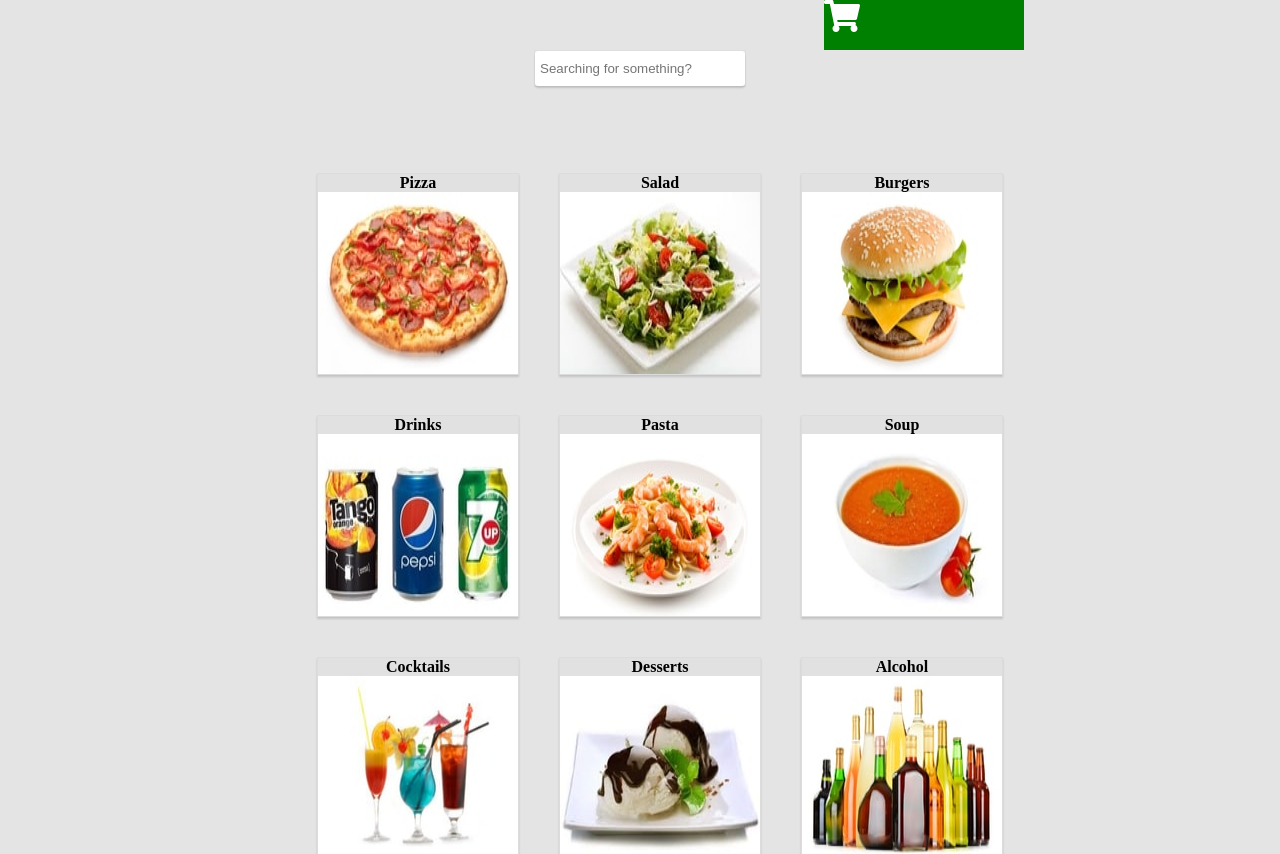
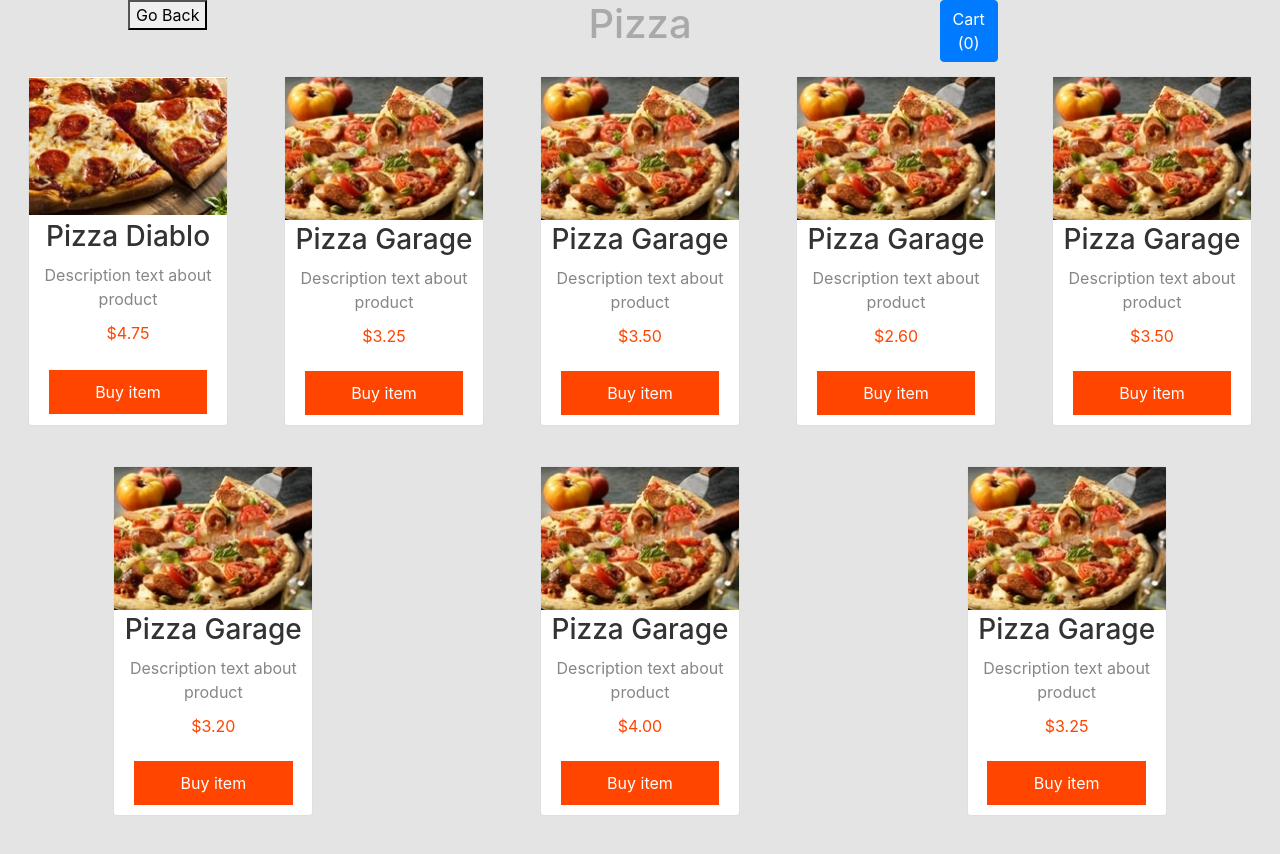
Before and after one commit to Ho4ka/PetProject, a Vue app: page /#/pizza in a window 1280 px wide. Before the commit this address led to /#/drink. Shown: the top 854 px of the page. Built offline with nearby package versions, Linux system fonts and the light colour scheme.

Commit message:
Added Bootstrap and styles

```diff
--- a/package.json
+++ b/package.json
@@ -16,8 +16,11 @@
     "@fortawesome/free-solid-svg-icons": "^5.9.0",
     "@fortawesome/vue-fontawesome": "^0.1.6",
     "axios": "^0.19.0",
+    "bootstrap": "^4.3.1",
+    "bootstrap-vue": "^2.0.0-rc.24",
     "vue": "^2.6.10",
-    "vue-router": "^3.0.6"
+    "vue-router": "^3.0.6",
+    "vuex": "^3.1.1"
   },
   "devDependencies": {
     "@babel/core": "^7.4.5",
@@ -38,6 +41,7 @@
     "html-webpack-plugin": "^3.2.0",
     "node-sass": "^4.12.0",
     "sass-loader": "^7.1.0",
+    "style-loader": "^0.23.1",
     "vue-loader": "^15.7.0",
     "vue-style-loader": "^4.1.2",
     "vue-template-compiler": "^2.6.10",
--- a/src/app.js
+++ b/src/app.js
@@ -1,15 +1,22 @@
 import Vue from "vue";
 import App from "./App.vue";
 import VueRouter from 'vue-router';
+import BootstrapVue from 'bootstrap-vue'
+import 'bootstrap/dist/css/bootstrap.css'
+import 'bootstrap-vue/dist/bootstrap-vue.css'
 
 import routes from './routes.js';
+import store from './store';
 
 import { library } from '@fortawesome/fontawesome-svg-core'
 import { faShoppingCart } from '@fortawesome/free-solid-svg-icons'
 import { FontAwesomeIcon } from '@fortawesome/vue-fontawesome'
 
 
-library.add(faShoppingCart)
+Vue.use(BootstrapVue);
+
+
+library.add(faShoppingCart);
 
 Vue.component('font-awesome-icon', FontAwesomeIcon);
 
@@ -17,9 +24,10 @@ Vue.component('font-awesome-icon', FontAwesomeIcon);
 Vue.config.productionTip = false;
 Vue.use(VueRouter);
 
-const router = new VueRouter({mode: 'history', routes, props: true});
+const router = new VueRouter({mode: 'hash', routes, props: true});
 
 new Vue({
   router,
+  store,
   render: h => h(App)
 }).$mount('#app');
--- a/src/components/AllItems.vue
+++ b/src/components/AllItems.vue
@@ -1,8 +1,7 @@
 <template>
     <div class="items-wrapper">
         <div class="input-group">
-            <input class="search" v-model="search" type="text" placeholder="Searching for something?"/>
-            <span class="bar"></span>
+            <b-form-input v-model="search" placeholder="What do you search ?"></b-form-input>
         </div>
         <ul class="food-list">
             <li class="food-item" :key="item.id" v-for="item in filteredList">
--- a/src/components/Card.vue
+++ b/src/components/Card.vue
@@ -7,7 +7,7 @@
            <div class="description-text">{{ pos.description }}</div>
             <div class="description-price"> {{ pos.price }}</div>
         </div>
-        <button class="buy">Buy item</button>
+        <button class="buy" @click="addToCart(pos.name)">Buy item</button>
 
     </div>
 </template>
@@ -16,11 +16,15 @@
     export default {
         name: "Card",
         props:{
-            pos: Object
+            pos: Object,
         },
         methods: {
             getImgUrl(i) {
                 return 'src/assets/images/' + i;
+            },
+            addToCart(invId) {
+                console.log(invId);
+                this.$store.dispatch('addToCart', invId);
             },
         }
     }
@@ -32,10 +36,9 @@
         height: auto;
         background: white;
         margin: 20px;
-        img {
-            width: 200px;
-            height: 150px;
-        }
+        display: flex;
+        flex-direction: column;
+        justify-content: space-around;
 
         .description {
          text-align: center;
--- a/src/components/Main.vue
+++ b/src/components/Main.vue
@@ -1,24 +1,25 @@
 <template>
     <section class="main">
         <ShoppingCart class="shopping-card"/>
-        <router-view :items="items" ></router-view>
+        <router-view :items="forSale" ></router-view>
     </section>
 </template>
-
 <script>
-
-    import json from '../static/data.json';
     import ShoppingCart from "./ShoppingCart.vue";
     export default {
         name: "Main",
       components: {ShoppingCart},
       data() {
             return {
-                items: json
+
             }
         },
         methods: {
-        }
+        },
+        computed: {
+            forSale() { return this.$store.getters.forSale; },
+            inCart() { return this.$store.getters.inCart; },
+        },
     }
 
 </script>
--- a/src/components/ShoppingCart.vue
+++ b/src/components/ShoppingCart.vue
@@ -1,22 +1,20 @@
 <template>
-    <div class="shopping-cart">
-        <font-awesome-icon class="icon" size="2x" icon="shopping-cart" />
-    </div>
+        <div class="row mb-3">
+            <div class="shopping-cart col-md-3">
+                <button class="btn btn-primary">Cart ({{ inCart.length }})</button>
+            </div>
+        </div>
 </template>
 
 <script>
   export default {
-    name: "ShoppingCart"
+    name: "ShoppingCart",
+      computed: {
+          inCart() { return this.$store.getters.inCart; },
+      },
   }
 </script>
 
 <style lang="scss">
-    .shopping-cart {
-        width: 200px;
-        height: 50px;
-        background: green;
-        .icon {
-            color: white;
-        }
-    }
+
 </style>
--- /dev/null
+++ b/src/store.js
@@ -0,0 +1,22 @@
+import Vue from 'vue';
+import Vuex from 'vuex';
+import json from './static/data.json';
+
+Vue.use(Vuex);
+
+export default new Vuex.Store({
+    state: {
+      forSale: json,
+      inCart: [],
+},
+    getters: {
+        forSale: state => state.forSale,
+        inCart: state => state.inCart,
+    },
+    mutations: {
+        ADD_TO_CART(state, invId) { state.inCart.push(invId); },
+    },
+    actions: {
+        addToCart(context, invId) { context.commit('ADD_TO_CART', invId); },
+    },
+});
--- a/webpack.config.dev.js
+++ b/webpack.config.dev.js
@@ -34,6 +34,16 @@ module.exports = {
                 test: /\.scss$/,
                 use: [
                     'vue-style-loader',
+                    'style-loader',
+                    'css-loader',
+                    'sass-loader'
+                ]
+            },
+            {
+                test: /\.css$/,
+                use: [
+                    'vue-style-loader',
+                    'style-loader',
                     'css-loader',
                     'sass-loader'
                 ]
```
